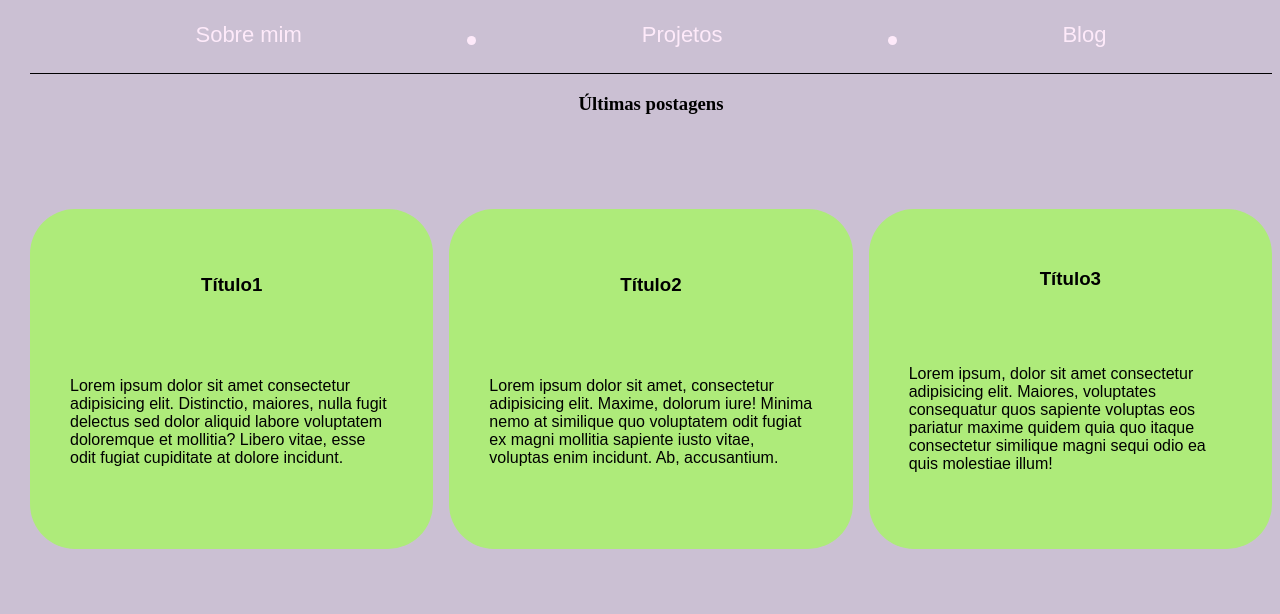
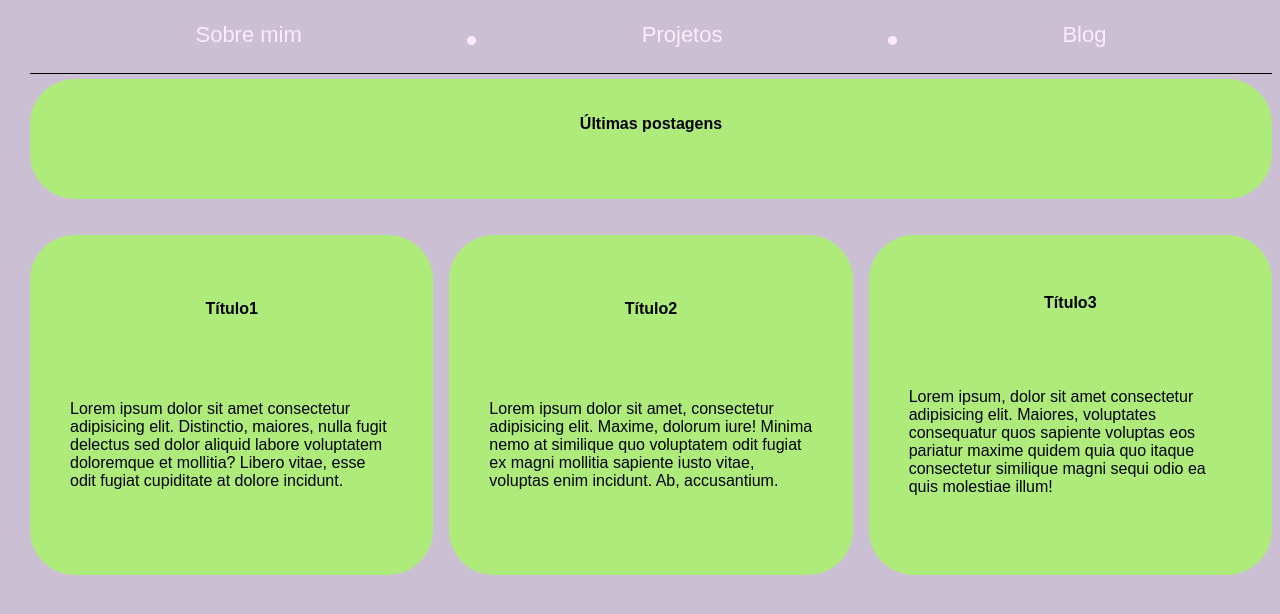
Before and after one commit to ramoscaroline/ElasNaTech_MeuPerfil, a plain HTML site: page index.html in a window 1280 px wide. Shown: the part 122-736 px from the top of the page. Drawn offline with Linux system fonts and the light colour scheme; a web font is replaced by a local one.

Commit message:
Update style.css

```diff
--- a/style.css
+++ b/style.css
@@ -80,9 +80,15 @@ a{
 
 h3{
     text-align: center;
+    font-family: sans-serif;
+    font-size: 16px;
 }
 
 .post-title{
+
+    background-color: #AEEB7A;
+    border-radius: 45px;
+    padding: 20px;
     min-height: 80px;
 }
 
```
